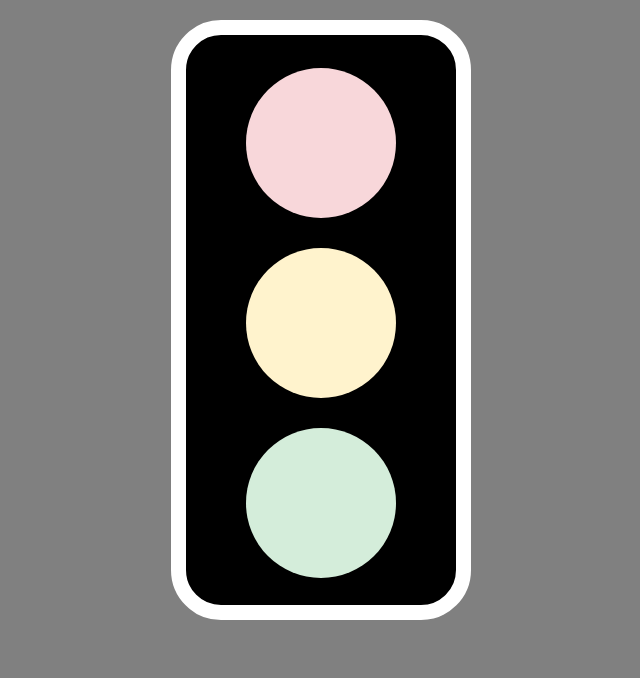
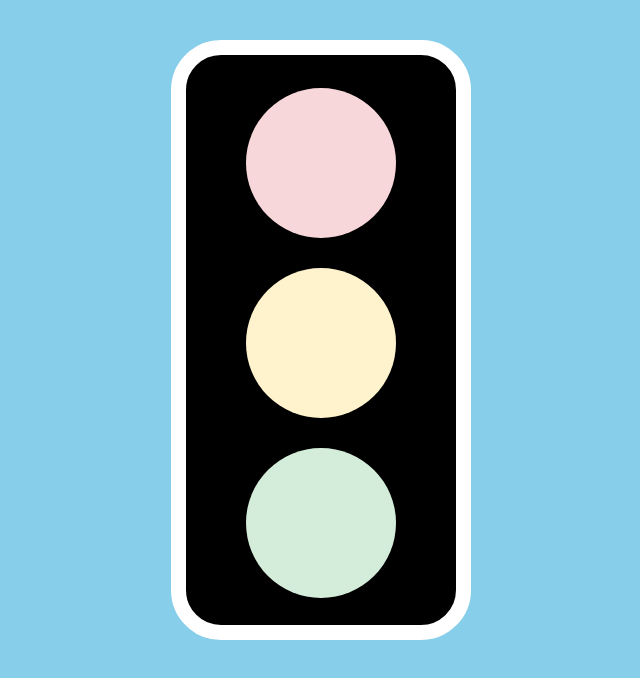
Before and after one commit to jerosantamariai/trafficlight, a React app: page / in a window 1280 px wide. Shown: the whole page, without its empty margins (319-959 px from the left). Built offline with nearby package versions, Linux system fonts and the light colour scheme.

Commit message:
ready to deliver

```diff
--- a/src/index.css
+++ b/src/index.css
@@ -1,12 +1,12 @@
 body {
-    background-color: grey;
+    background-color: skyblue;
 }
 
 .container {
     background-color: black;
     width: 300px;
     height: 600px;
-    margin: 20px auto;
+    margin: 40px auto;
     border-radius: 50px;
     border: 15px;
     padding: 3px;
--- a/src/index.js
+++ b/src/index.js
@@ -30,42 +30,43 @@ class TrafficLight extends React.Component {
             e.target.classList.remove("alert-danger");
             e.target.classList.add("bg-danger")
             this.setState({
-                onred: 1
+                onred: 1,
+                onyellow: 0
             })
-         } else if (
-            e.target.id == "red" && this.state.onred === 1){
+        } else if (e.target.id == "red" && this.state.onred === 1) {
             e.target.classList.add("alert-danger");
             e.target.classList.remove("bg-danger")
             this.setState({
-                onred: 0
+                onred: 0,
+                ongreen: 1
             })
-            }
-
-        if (e.target.id == "yellow" && this.state.onyellow === 0) {
+        } else if (e.target.id == "yellow" && this.state.onyellow === 0) {
             e.target.classList.remove("alert-warning");
             e.target.classList.add("bg-warning")
             this.setState({
-                onyellow: 1
+                onyellow: 1,
+                ongreen: 0
             })
-        } else if (e.target.id == "yellow" && this.state.onyellow === 1){
+        } else if (e.target.id == "yellow" && this.state.onyellow === 1) {
             e.target.classList.add("alert-warning");
             e.target.classList.remove("bg-warning")
             this.setState({
-                onyellow: 0
+                onyellow: 0,
+                onred: 1
             })
-        }
-
-        if (e.target.id == "green" && this.state.ongreen === 0) {
+        } else if (e.target.id == "green" && this.state.ongreen === 0) {
             e.target.classList.remove("alert-success");
             e.target.classList.add("bg-success")
             this.setState({
-                ongreen: 1
+                ongreen: 1,
+                onred: 0
             })
-        } else if (e.target.id == "green" && this.state.ongreen === 1){
+        } else if (e.target.id == "green" && this.state.ongreen === 1) {
             e.target.classList.add("alert-success");
             e.target.classList.remove("bg-success")
             this.setState({
-                ongreen: 0
+                ongreen: 0,
+                onyellow: 1
             })
         }
 
@@ -76,7 +77,7 @@ class TrafficLight extends React.Component {
     render() {
         return (
             <div className="container">
-                <div className={" alert-danger redLight"}  onClick={this.changeLight} id="red"></div>
+                <div className={" alert-danger redLight"} onClick={this.changeLight} id="red"></div>
                 <div className={" alert-warning yellowLight"} onClick={this.changeLight} id="yellow"></div>
                 <div className={" alert-success greenLight"} onClick={this.changeLight} id="green"></div>
             </div>
```
